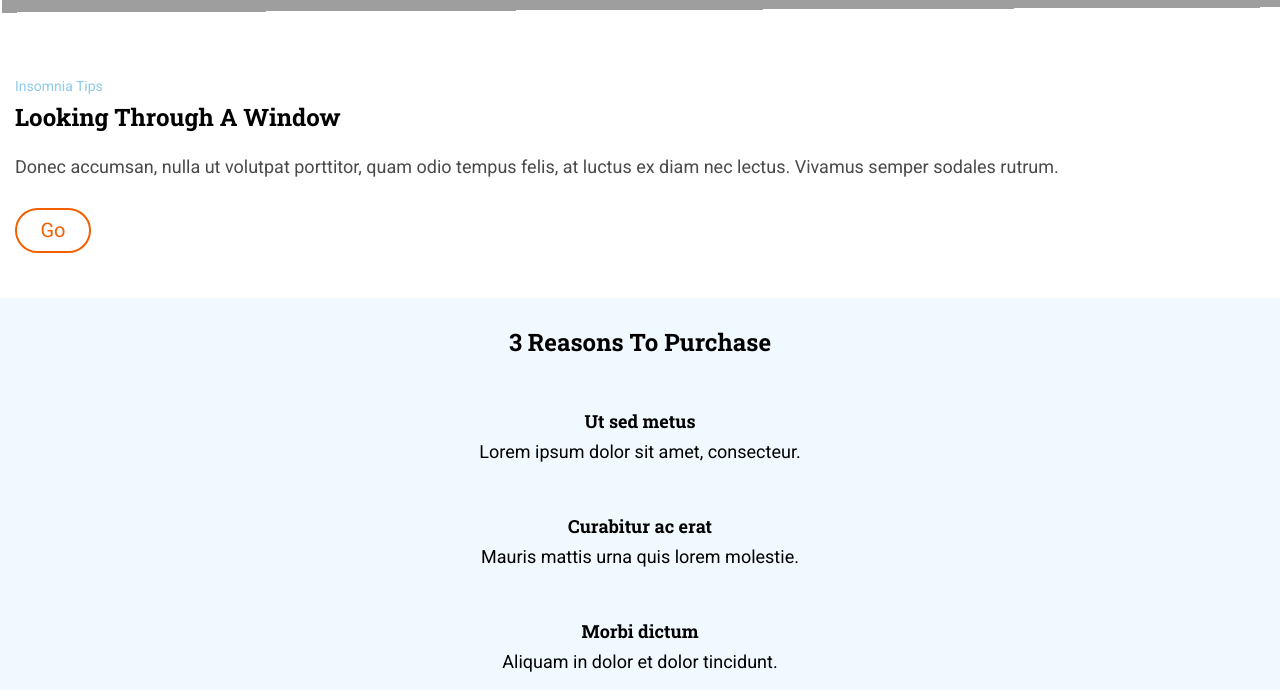
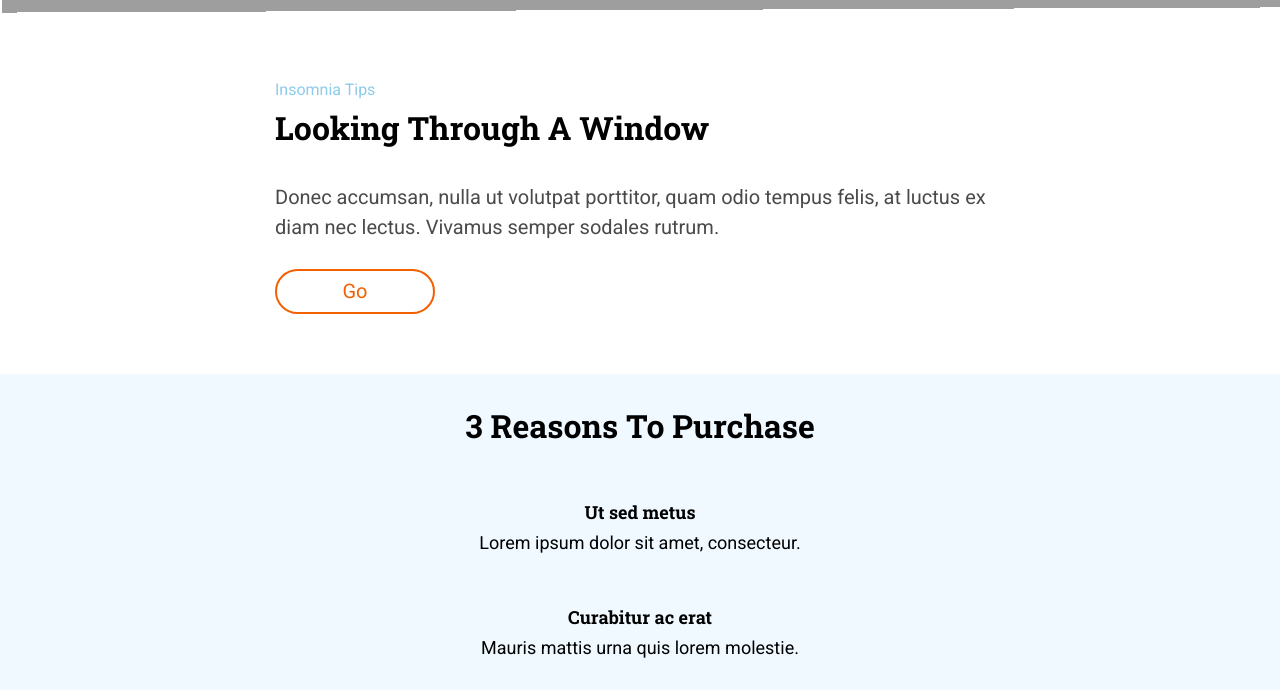
Before and after one commit to Lrpoblet/responsive-web-exercise, a website: page src/html/index.html in a window 1280 px wide. Shown: the part 790-1480 px from the top of the page. Drawn offline with nearby package versions, Linux system fonts and the light colour scheme; files that its build step writes are made by us from their sources; grey boxes are pictures that could not be loaded; files whose address does not match are found by name.

Commit message:
add section-1 media queries for tablet and desktop

```diff
--- a/src/scss/components/_titles.scss
+++ b/src/scss/components/_titles.scss
@@ -4,4 +4,13 @@
   line-height: 30px;
   font-weight: bold;
   text-transform: capitalize;
+
+  @media all and (min-width: 768px) {
+    font-size: 26px;
+    line-height: 45px;
+  }
+
+  @media all and (min-width: 1200px) {
+    font-size: 32px;
+  }
 }
--- a/src/scss/layout/_header.scss
+++ b/src/scss/layout/_header.scss
@@ -19,6 +19,7 @@
 
   @media all and (min-width: 768px) {
     padding-bottom: 45px;
+    margin-bottom: 0;
   }
 
   @media all and (min-width: 1280px) {
--- a/src/scss/layout/_section1.scss
+++ b/src/scss/layout/_section1.scss
@@ -1,11 +1,23 @@
 .section-1 {
   padding: 37px 15px 35px;
 
+  @media all and (min-width: 768px) {
+    padding: 37px 39px 50px;
+  }
+
+  @media all and (min-width: 1200px) {
+    padding: 65px 275px 50px;
+  }
+
   .pre-title-section {
     font-size: 14px;
-    line-height: 2.14;
+    line-height: 30px;
     color: $light-blue;
     text-transform: capitalize;
+
+    @media all and (min-width: 1200px) {
+      font-size: 16px;
+    }
   }
 
   .title-section {
@@ -16,6 +28,15 @@
     color: $gray-brown;
     line-height: 30px;
     margin: 20px 0 26px;
+
+    @media all and (min-width: 768px) {
+      margin: 27px 0;
+      font-size: 20px;
+    }
+
+    @media all and (min-width: 1200px) {
+      margin-top: 32px;
+    }
   }
 
   .container-go {
@@ -24,13 +45,21 @@
     border: solid 2px $color-sec;
     color: $color-sec;
 
+    @media all and (min-width: 768px) {
+      width: 91px;
+    }
+
+    @media all and (min-width: 1200px) {
+      width: 160px;
+    }
+
     &:hover {
       background-color: $color-sec;
       color: $color-bg;
     }
 
     .go {
-      //parece más negrita en el ejemplo
+      font-size: 20px;
       font-weight: 500;
       line-height: 45px;
     }
```
